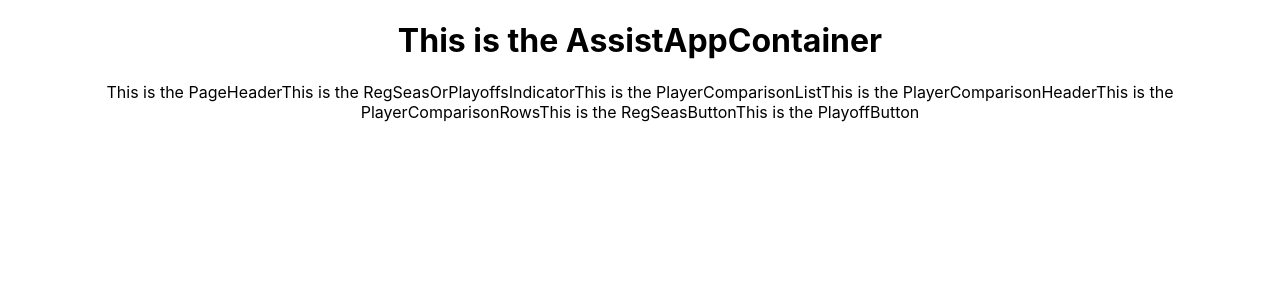
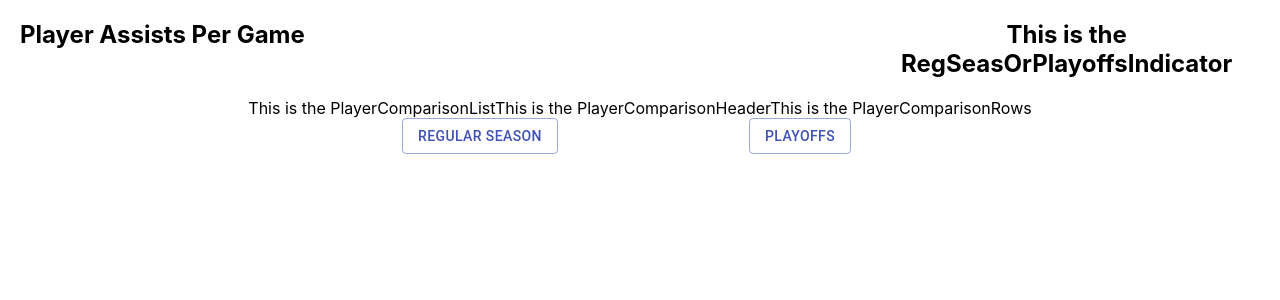
Before and after one commit to KMOndrus/flux-redux-react-basketball-assists-demo, a React (Create React App) app: page / in a window 1280 px wide. Shown: the top 300 px of the page. Built offline with nearby package versions, Linux system fonts and the light colour scheme.

Commit message:
added material-ui and formatted header and button

```diff
--- a/package.json
+++ b/package.json
@@ -3,6 +3,7 @@
   "version": "0.1.0",
   "private": true,
   "dependencies": {
+    "@material-ui/core": "^4.0.0-rc.0",
     "react": "^16.8.6",
     "react-dom": "^16.8.6",
     "react-scripts": "3.0.1"
--- a/src/Components/PageHeader.jsx
+++ b/src/Components/PageHeader.jsx
@@ -3,7 +3,9 @@ import React from 'react';
 const PageHeader = () => {
   return (
     <React.Fragment>
-      This is the PageHeader
+      <h2 className="Page-Header">
+        Player Assists Per Game
+      </h2>
     </React.Fragment>
   )
 };
--- a/src/Components/PlayoffButton.jsx
+++ /dev/null
@@ -1,11 +0,0 @@
-import React from 'react';
-
-const PlayoffButton = () => {
-  return (
-    <React.Fragment>
-      This is the PlayoffButton
-    </React.Fragment>
-  )
-};
-
-export default PlayoffButton;
--- a/src/Components/RegSeasButton.jsx
+++ /dev/null
@@ -1,11 +0,0 @@
-import React from 'react';
-
-const RegSeasButton = () => {
-  return (
-    <React.Fragment>
-      This is the RegSeasButton
-    </React.Fragment>
-  )
-};
-
-export default RegSeasButton;
--- a/src/Components/RegSeasOrPlayoffsIndicator.jsx
+++ b/src/Components/RegSeasOrPlayoffsIndicator.jsx
@@ -3,7 +3,9 @@ import React from 'react';
 const RegSeasOrPlayoffsIndicator = () => {
   return (
     <React.Fragment>
-      This is the RegSeasOrPlayoffsIndicator
+      <h2>
+        This is the RegSeasOrPlayoffsIndicator
+      </h2>
     </React.Fragment>
   )
 };
--- /dev/null
+++ b/src/Components/SeasonTypeButton.jsx
@@ -0,0 +1,17 @@
+import React from 'react';
+import Button from '@material-ui/core/Button';
+
+const SeasonTypeButton = (props) => {
+  return (
+    <React.Fragment>
+      <Button
+        variant="outlined"
+        color="primary"
+      >
+        {props.buttonText}
+      </Button>
+    </React.Fragment>
+  )
+};
+
+export default SeasonTypeButton;
--- a/src/Containers/AssistAppContainer.jsx
+++ b/src/Containers/AssistAppContainer.jsx
@@ -2,20 +2,34 @@ import React from 'react';
 import RegSeasOrPlayoffsIndicator from "../Components/RegSeasOrPlayoffsIndicator";
 import PageHeader from "../Components/PageHeader";
 import PlayerComparisonList from "../Components/PlayerComparisonList";
-import RegSeasButton from "../Components/RegSeasButton";
-import PlayoffButton from "../Components/PlayoffButton";
+import Grid from '@material-ui/core/Grid';
+import '../styles/App.css';
+import SeasonTypeButton from "../Components/SeasonTypeButton";
 
 const AssistAppContainer = () => {
   return (
     <React.Fragment>
-      <h1>
-        This is the AssistAppContainer
-      </h1>
-      <PageHeader />
-      <RegSeasOrPlayoffsIndicator />
+      <Grid container justify='space-between'>
+        <Grid item xs="4">
+          <PageHeader />
+        </Grid>
+        <Grid item xs="4">
+          <RegSeasOrPlayoffsIndicator />
+        </Grid>
+      </Grid>
       <PlayerComparisonList />
-      <RegSeasButton />
-      <PlayoffButton />
+      <Grid container justify='center'>
+        <Grid item xs="3">
+          <SeasonTypeButton
+            buttonText="Regular Season"
+          />
+        </Grid>
+        <Grid item xs="3">
+          <SeasonTypeButton
+            buttonText="Playoffs"
+          />
+        </Grid>
+      </Grid>
     </React.Fragment>
   )
 };
--- a/src/styles/App.css
+++ b/src/styles/App.css
@@ -1,3 +1,8 @@
+.Page-Header {
+  text-align: left;
+  margin-left: 20px;
+}
+
 .App {
   text-align: center;
 }
```
Also changed, not shown: 1 other file (tests, documents, lock files or other folders).
